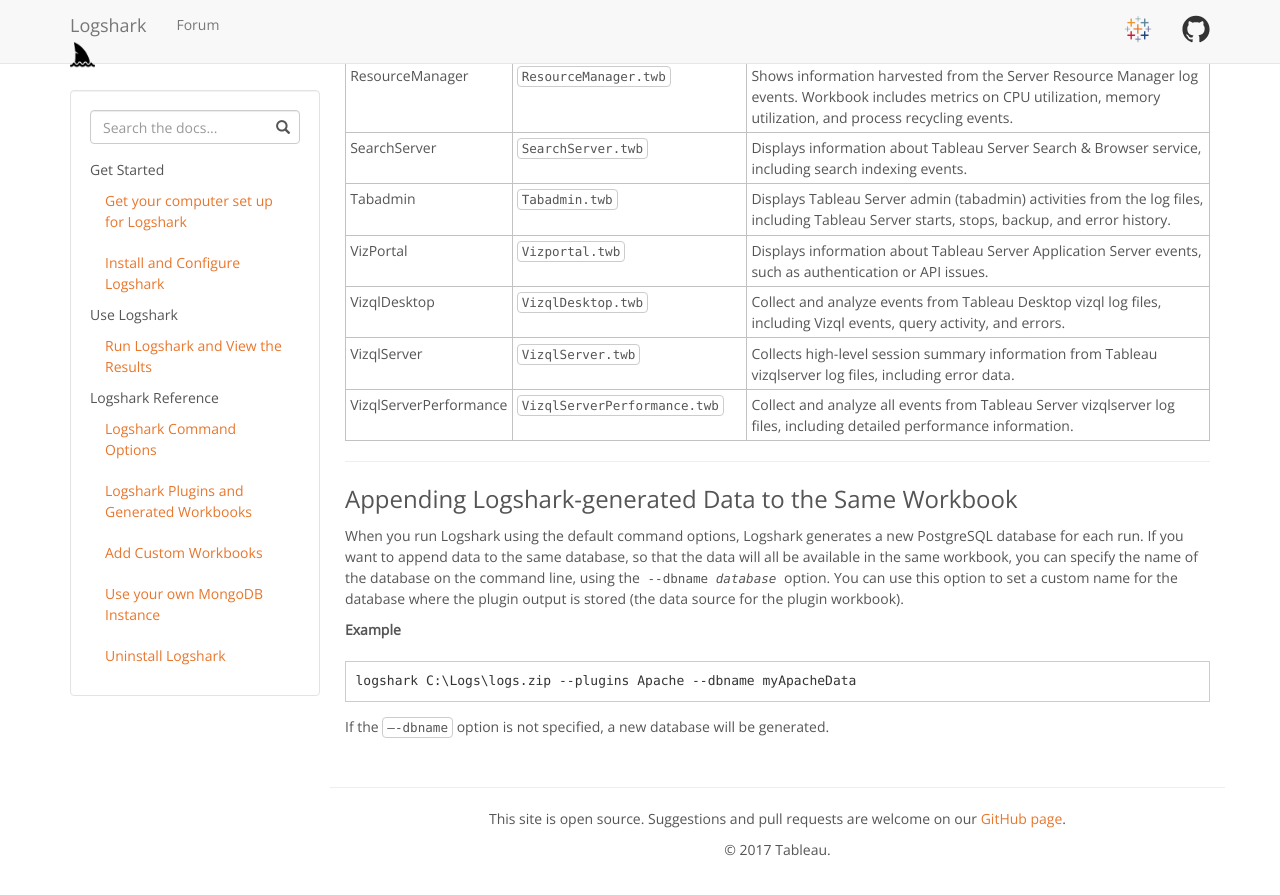
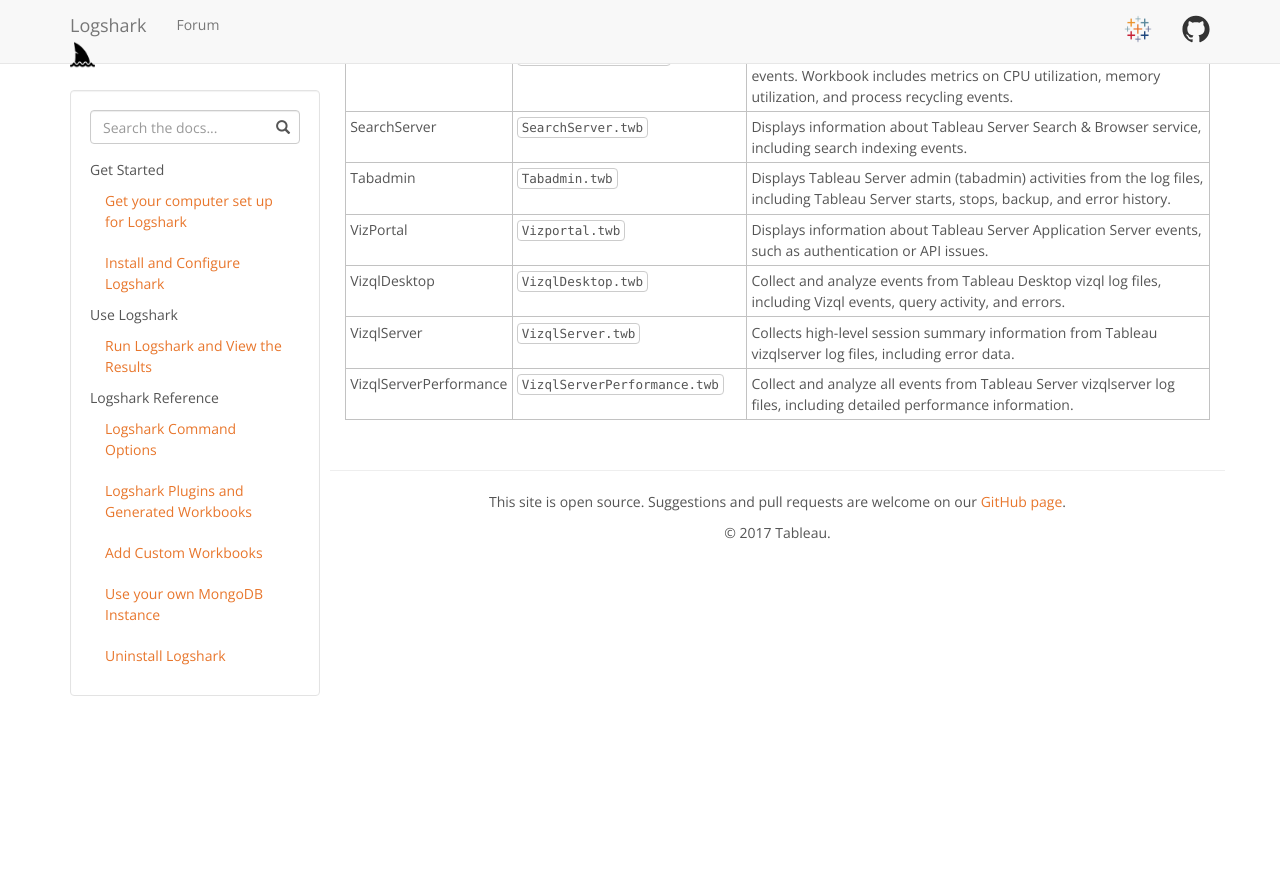
Before and after one commit to tableau/Logshark, a Jekyll site: the page built from docs/docs/logshark_plugins.md, in a window 1280 px wide and 900 px high, scrolled down 1379 px. Shown: the top 895 px of the window. Built offline with Jekyll 4.4.1, drawn with Linux system fonts in a browser that asks for light colours; some of the changed text lies outside the part shown.

Commit message:
Update logshark_plugins.md
Removed PostgreSQL reference

````diff
--- a/docs/docs/logshark_plugins.md
+++ b/docs/docs/logshark_plugins.md
@@ -51,19 +51,3 @@
 | VizqlDesktop           | `VizqlDesktop.twb`                             | Collect and analyze events from Tableau Desktop vizql log files, including Vizql events, query activity, and errors.                                                                                                                                                                                                            |
 | VizqlServer            | `VizqlServer.twb`                              | Collects high-level session summary information from Tableau vizqlserver log files, including error data.                                                                                                                                                                                                                       |
 | VizqlServerPerformance | `VizqlServerPerformance.twb`                   | Collect and analyze all events from Tableau Server vizqlserver log files, including detailed performance information.                                                                                                                                                                                                           |
-
---------
-
-### Appending Logshark-generated Data to the Same Workbook
-
-
-When you run Logshark using the default command options, Logshark generates a new PostgreSQL database for each run. If you want to append data to the same database, so that the data will all be available in the same workbook, you can specify the name of the database on the command line, using the <code>--dbname <i>database</i></code> option. You can use this option to set a custom name for the database where the plugin output is stored (the data source for the plugin workbook).
-
-
-**Example**
-
-```
-logshark C:\Logs\logs.zip --plugins Apache --dbname myApacheData
-```
-
-If the `–-dbname` option is not specified, a new database will be generated.
````
